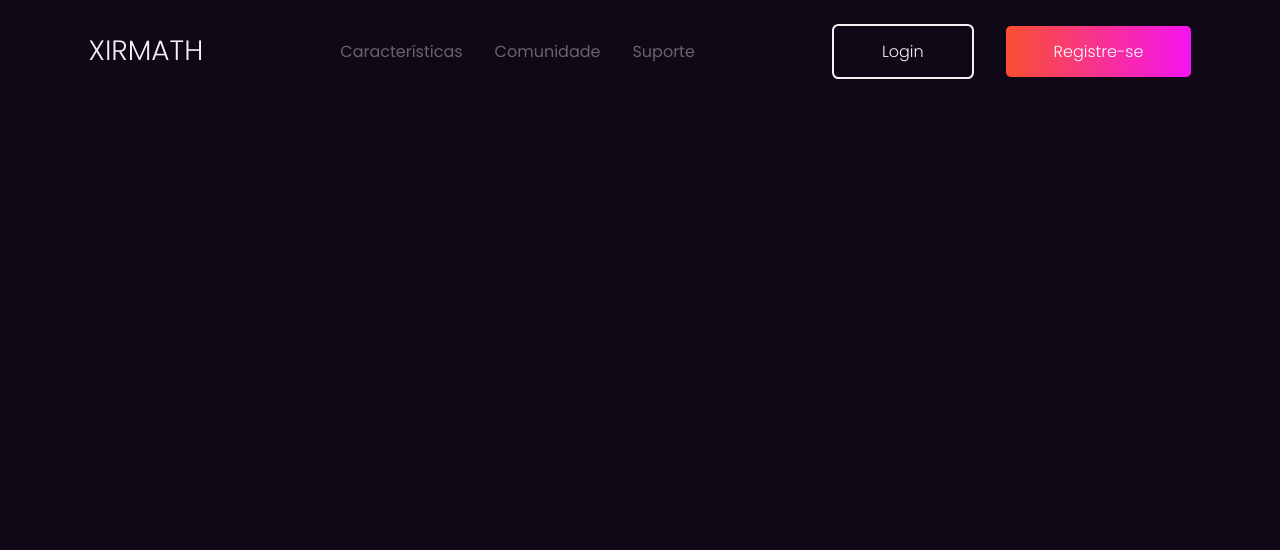
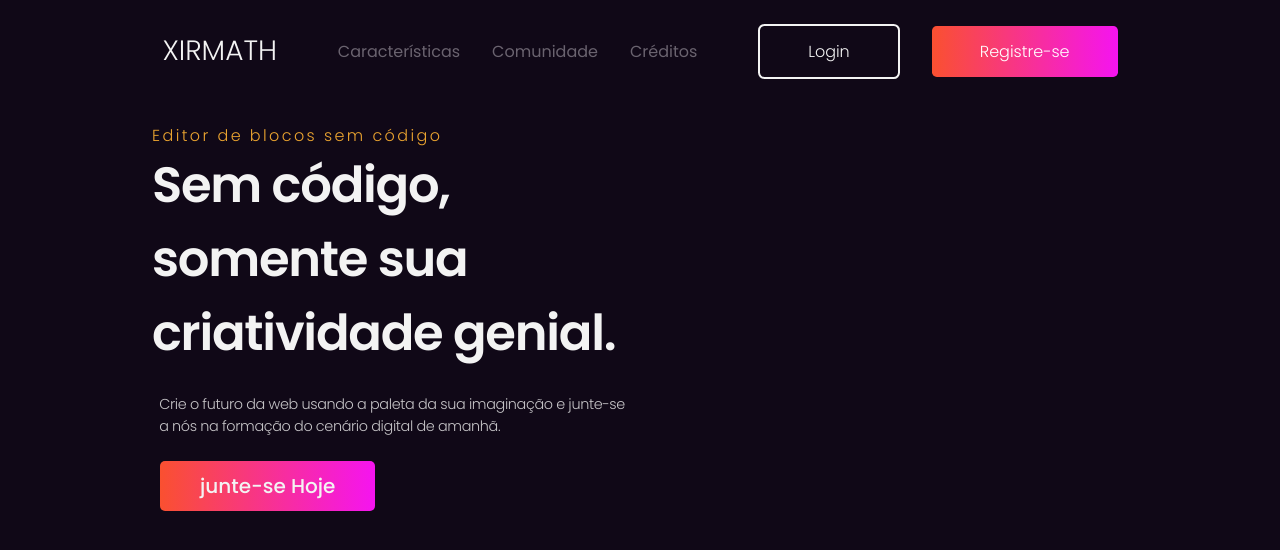
Before and after one commit to MatheusDDChs/beproject, a plain HTML site: page index.html in a window 1280 px wide. Drawn offline with Linux system fonts and the light colour scheme.

Commit message:
Beproject, upgrades and first hero almost done.

```diff
--- a/index.html
+++ b/index.html
@@ -9,6 +9,7 @@
     <title>Beproject</title>
     <link rel="stylesheet" href="styles/style.css">
     <link rel="stylesheet" href="styles/components/header.css">
+    <link rel="stylesheet" href="styles/components/hero.css">
 </head>
 
     <body>
@@ -20,16 +21,30 @@
             <ul class="nav__ul">
                 <li class="nav__li"><a class="nav__a" href="#">Características</a></li>
                 <li class="nav__li"><a class="nav__a" href="#">Comunidade</a></li>
-                <li class="nav__li"><a class="nav__a" href="#">Suporte</a></li>
+                <li class="nav__li"><a class="nav__a" href="#">Créditos</a></li>
             </ul>
         </nav>
 
         <span class="nav__login">
-            <div class="login__log">Login</div>
-            <div class="login__res">Registre-se</div>
+            <a href="#">
+                <div class="login__log">Login</div>
+            </a>
+            <a href="#">
+                <div class="login__res">Registre-se</div>
+            </a>
         </span>
+    </header>
 
-    </header>
+    <section class="hero">
+        <div class="hero__left">
+            <span class="hero__cap">Editor de blocos sem código</span>
+            <h1 class="hero__tittle"> Sem código, somente sua criatividade genial. </h1>
+            <h2 class="hero__description">Crie o futuro da web usando a paleta da sua imaginação e junte-se a nós na formação do cenário digital de amanhã.</h2>
+            <button class="hero__btn">junte-se Hoje</buttton>
+        </div>
+
+        <div class="hero__right"></div>
+    </section>
 
     </body>
 </html>
--- a/styles/components/header.css
+++ b/styles/components/header.css
@@ -1,4 +1,6 @@
+@charset "UTF-8";
 .header {
+    margin-inline: 7rem;
     display: flex;
     justify-content: space-around;
     padding-inline: 1.25rem;
@@ -30,9 +32,15 @@
     color: inherit;
     font-weight: 300;
     align-items: center;
+    text-decoration: none;
+}
+
+.nav__login a {
+    text-decoration: none;
 }
 
 .login__log {
+    color: #f3f3f3;
     border-color: inherit;
     border-radius: 0.4em;
     border: solid #f3f3f3 2px;
--- /dev/null
+++ b/styles/components/hero.css
@@ -0,0 +1,50 @@
+@charset "UTF-8";
+.hero {
+display: block;
+margin-inline: 7rem;
+margin-block: 1.25rem;
+display: flex;
+padding-inline: 2.5rem;
+background-color: inherit;
+}
+
+.hero__left {
+    height: 350px;
+    flex: 1;
+}
+
+.hero__right {
+    height: 350px;
+    flex: 1;
+}
+
+.hero__cap {
+    font-weight: 300;
+    letter-spacing: 0.15em;
+    color: #EBA430;
+}
+
+.hero__tittle {
+    font-size: 3.1rem;
+    letter-spacing: -0.025em;
+    font-weight: 600;
+}
+
+.hero__description {
+    opacity: 0.8;
+    font-size: 0.9em;
+    font-weight: 300;
+    line-height: calc(1em + 0.5rem);
+    padding: 0.5em;
+    margin-block: 1rem;
+}
+
+.hero__btn {
+    margin-inline: 0.5rem;
+    border-radius: 5px;
+    font-weight: 500;
+    font-size: 1.25rem;
+    padding: 0.5em 2em;
+    background-image: linear-gradient(to right, #FA5030, #F514F0);
+    color: #f3f3f3;
+}
--- a/styles/style.css
+++ b/styles/style.css
@@ -1,3 +1,4 @@
+@charset "UTF-8";
 *,
 *::before,
 *::after {
```
